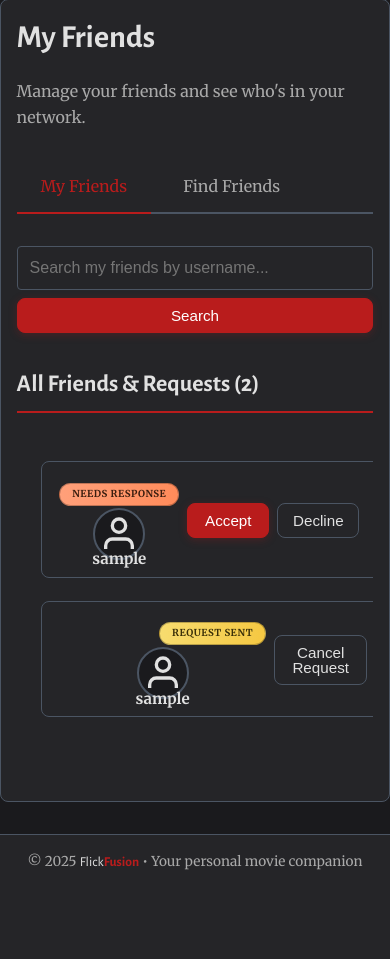
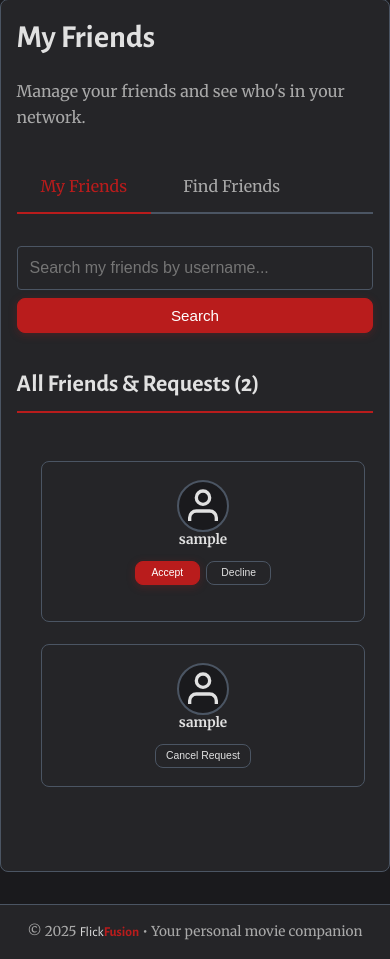
Before and after one commit to diegocardona11/Flick-Fusion-, a PHP site: page /friends.php in a window 390 px wide. Shown: the part 82-1041 px from the top of the page. Before the commit the page ends 952 px from the top, so only its background shows below. Run offline with PHP 8.4, Linux system fonts and the light colour scheme; the visitor is signed in with stand-in values (Sample User, id 1); tables that the repository leaves empty hold one stand-in row (values such as "Sample post").

Commit message:
Enhance UI responsiveness for friends grid: adjust layout, spacing, and visibility of action buttons on small screens

```diff
--- a/public/css/styles.css
+++ b/public/css/styles.css
@@ -2150,24 +2150,31 @@ main.container {
     /* Make friends grid single-column on small screens */
     .friends-grid {
         grid-template-columns: 1fr;
-        gap: 1rem;
+        gap: 0.75rem;
+        max-width: 100%;
     }
 
     .friend-card {
         display: flex;
-        flex-direction: row;
+        flex-direction: column;
         align-items: center;
         gap: 0.75rem;
-        padding: 0.9rem;
+        padding: 0.75rem;
         min-height: auto;
     }
 
+    .friend-card .card-link { display: grid; grid-template-rows: subgrid; grid-row: 1 / span 3; width:100%; text-decoration:none; color:inherit; }
     .friend-avatar { width:56px; height:56px; font-size:1.6rem; }
-    .friend-info { min-height: 0; text-align: left; }
-    .friend-name { font-size: 0.95rem; }
+    .friend-info { min-height: auto; text-align: center; }
+    .friend-name { font-size: 0.9rem; }
+
+    /* Hide status pill inside card-link on mobile; show actual action buttons instead */
+    .friend-card .card-link .friend-actions { display: none; }
 
     /* Place actions to the right of the card */
-    .friend-actions { width: auto; margin-left: auto; display:flex; align-items:center; }
+    .friend-actions { width: 100%; display:flex; align-items:center; flex-direction: column; gap: 0.4rem; }
+    .friend-actions .decision-row { min-height: auto; gap: 0.4rem; }
+    .friend-actions .decision-row .btn { padding: 0.4rem 0.7rem; font-size: 0.7rem; min-width: 70px; }
 
     /* Make the friend-action-row centered and full-width on small screens */
     .friend-action-row { justify-content: center; }
@@ -2191,8 +2198,10 @@ main.container {
 }
 
 @media (max-width: 420px) {
-    .friend-card { gap:0.5rem; }
+    .friend-card { gap:0.5rem; padding: 0.6rem; }
     .friend-avatar { width:48px; height:48px; font-size:1.4rem; }
+    .friend-name { font-size: 0.85rem; }
+    .friend-actions .decision-row .btn { padding: 0.35rem 0.6rem; font-size: 0.65rem; min-width: 65px; }
     .profile-username { font-size:1.5rem; }
 }
 
```
